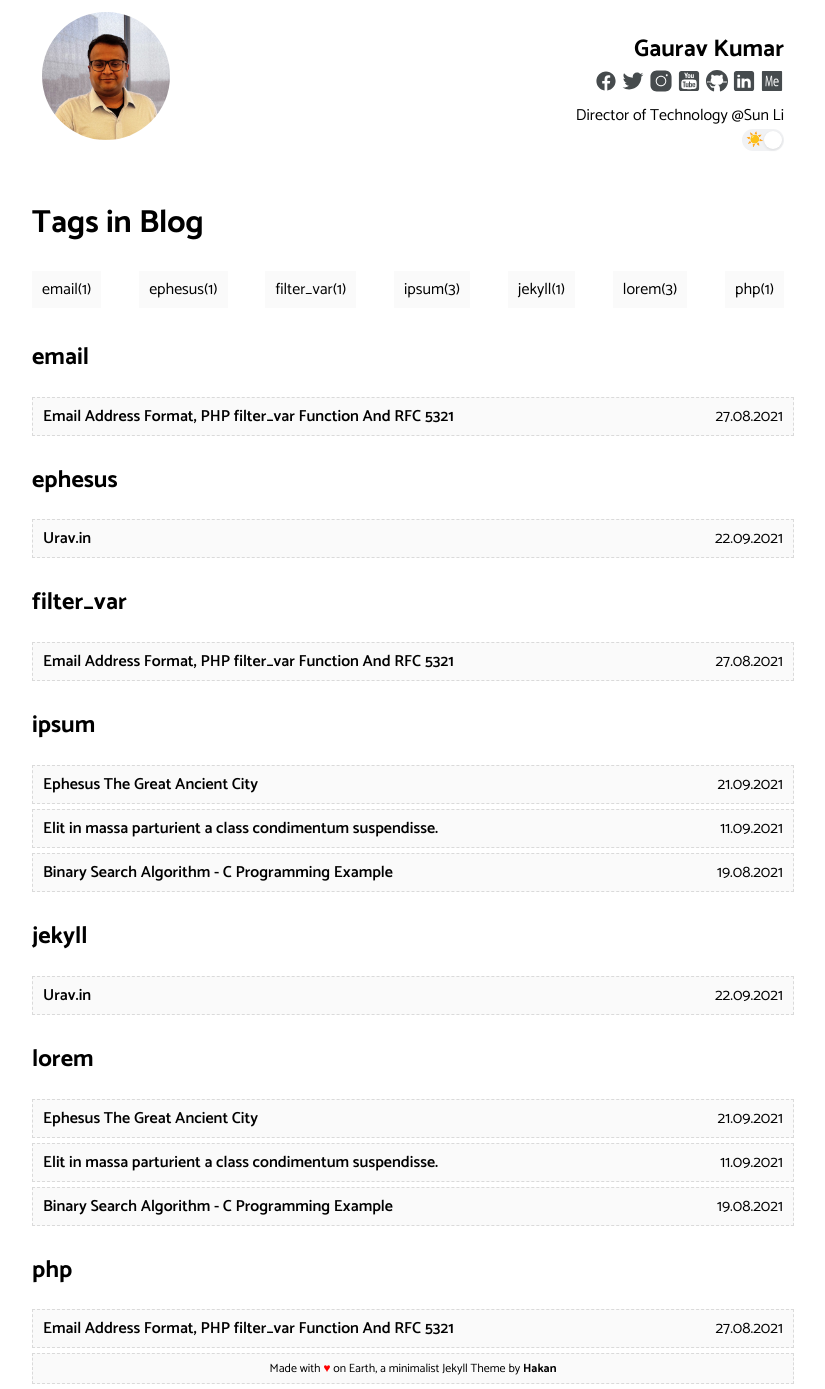
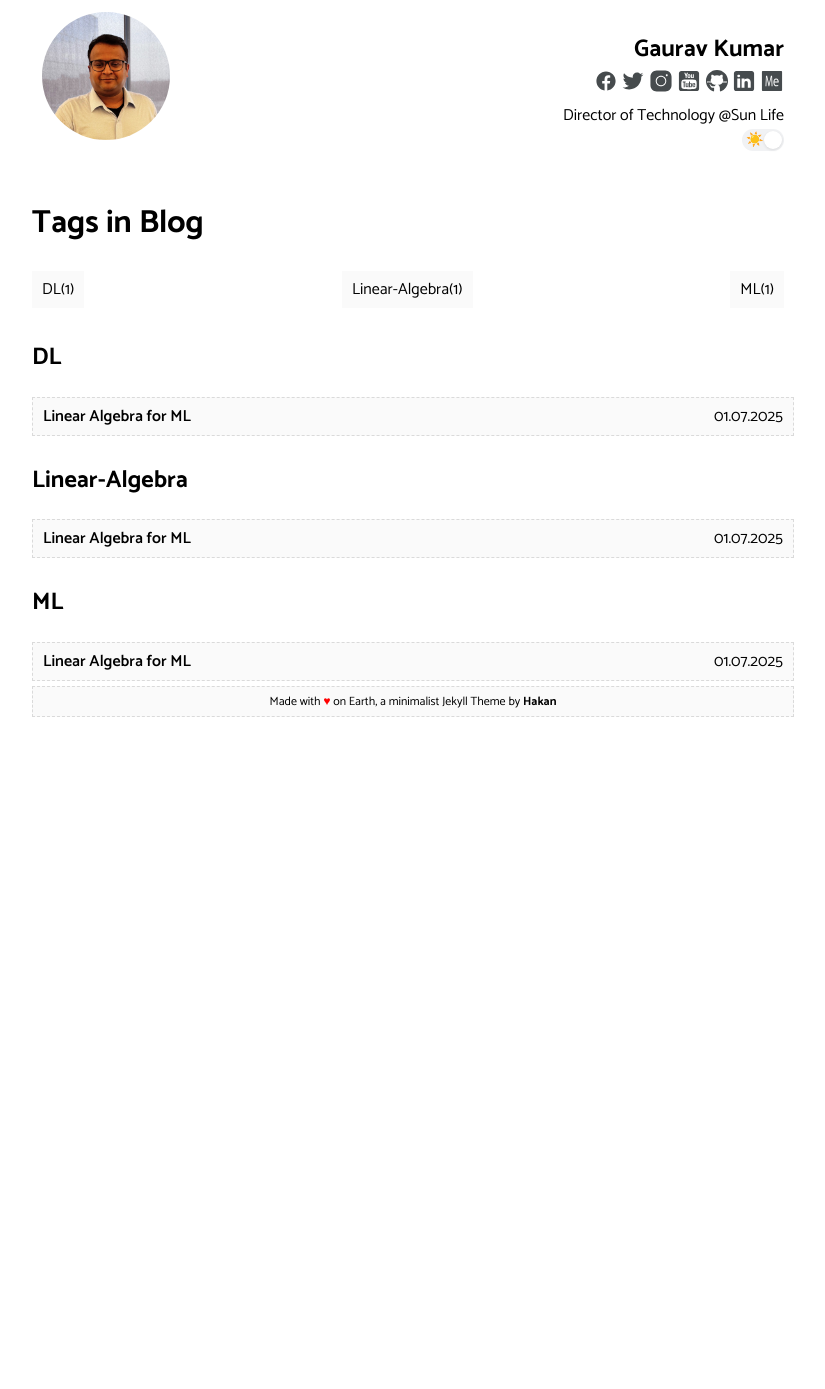
Before and after one commit to gauravbansal74/gauravbansal74.github.io, a Jekyll site: the page built from tags.html, in a window 1280 px wide. Shown: the whole page, without its empty margins (227-1052 px from the left). Built offline with Jekyll 4.4.1, drawn with Linux system fonts in a browser that asks for light colours; after the commit the page ends 900 px from its top, so only the background shows below that; some of the changed lines change nothing that is shown.

Commit message:
linear algebra

```diff
--- a/_config.yml
+++ b/_config.yml
@@ -14,13 +14,13 @@ discus-identifier:  XXX
 # Author settings
 author:
   name: Gaurav Kumar
-  bio: Director of Technology  @Sun Li
+  bio: Director of Technology  @Sun Life
   picture: assets/images/profile.jpg
   github: gauravbansal74 # github username
   twitter: gauravbansal74 # twitter username
   facebook: gauravbansal74 # facebook username
   instagram: gauravbansal74 # instagram username
-  youtube: https://www.youtube.com/channel/UCMmAto-wxBootXN91AzBiDg # youtube username
+  youtube: https://www.youtube.com/channel/gauravbansal74 # youtube username
   linkedin: gauravbansal74 # linkedin username
   email: g@urav.in # email adress
 
--- a/_posts/2021-08-19-binary-search-algorithm-c-programming-example.md
+++ /dev/null
@@ -1,85 +0,0 @@
----
-title: "Binary Search Algorithm - C Programming Example"
-date: 2021-08-19T00:00:00+00:00
-author: Gaurav Kumar
-layout: post
-permalink: /binary-search-algorithm-c-programming-example/
-categories: Genel
-tags: [lorem, ipsum]
----
-Lorem markdownum feriam: vir, vulnere cum postquam ocius, ecce. Exsangui totiens
-generis [Iuppiter](http://www.fertur.io/aeacidis) dederunt cerva refoventque,
-mea nulla secessit modo et. Hospes **felices stetimusque** erat: **Niobe
-nostro**, ne ruris *in deas extrema*. Thebaides crimina, tu dixerat eripiet
-quiescere animae, pervenientia fuit furta sacrata illam, dabat. Quod munera
-monstra rimas ultra cunctos.
-
-Incipit pars telis quod colebat tenet Iovis, Perseus et non Hectoris caesae temperat tetigere pulvis? Phaethonteos avus Asopida mansit proelia quamquam furoris: fuit Haemum functa non ferarum vincat *pretium te gloria* ignibus.
-
-{% highlight c %}
-#include <stdio.h>
-int main()
-{
-	int array[11] = {2,3,4,5,6,7,8,9,22,33,45};
-	int low       = 0;
-	int high   	  = 10;
-	int flag      = 0;
-	int s         = 4;
-
-	while(low <= high){
-		int index = low+(high-low)/2;
-		if(array[index] == s){
-			flag = 1;
-			printf("Founded: %d \n",index);
-			break;
-		}
-		else if(array[index] < s){
-			low   = index+1;
-		}
-		else{
-			high = index-1;
-		}
-	}
-	if(flag == 0){
-		printf("Not Found!\n");
-	}
-
-	return 0;
-}
-{% endhighlight %}
-
-## Potum maius urbem
-
-Polydori arvis. Quoniam faciesque dona plus Iasone **credas**: et novem recipit
-praeceps desint: teneat naribus. [Athamanas
-Cupido](http://fierent.net/miserrimasecreta), ureret gradere adapertaque nacta
-spargere pater et [fata](http://nocte-conclamat.org/indiciique-micant) ferrove
-**et** loqui essem Tegeaea varios leviter. Et nymphis in exhibita villo!
-
-Sacra erat cuncta. Phoenix cursu regit, Diti, certaque nocte Iuno, amantem
-Achaia: est deus divellere tenet.
-
-## Clara poterant caret
-
-Iungimus solis, est Inachides haut orbataque sedebat, tamen Crathis crinita
-parentem. Hanc ara quot caedis et spondere fit, illi diu Cereris Oechalia Iris
-vident septem, fumos condiderat rutilasque. Tenent instrumenta nudaverat dicta.
-Et et curis: quod Arcades ipsa: vellet, altius non madidos numina in.
-
-- Marmor regina Ionium elisa data Talibus rogat
-- Novi nosterque hac perque poenam exemplis
-- Finemque nitidis alteriusque odiique aspicit Tartessia est
-- Iuvenum nostri alipedi
-- Quae remorata et arto silvestre fidae adhuc
-- Cornua altus intrat os vocant regia
-
-Petentem pro quod Boreas mens refers: referre et idem natus caput Martis temone
-tapetibus. Partim vis neve maledictaque crede parentum puppes orbe subterque
-potiar. Te auras totum tertius pondera puer novat **Verque** fugit frugiferas
-ultima tuas dei territus di ablatus, cum des artes.
-
-Socium est facti est enim neve patris facto Laertaque formam. E quoque manibus
-Cecropio telorum *ultima*, est non [est](http://manus.io/est), sim desiluit
-solida; fecit. Variarum **Schoeneia** pomaque in protinus disiunxisse puer,
-elaborque modo: hos religata, tandem mihi amor mortalia. Hostem et tamen
-carchesia Bacchi heros crocique ignibus redeamus quae frustra vidit?
--- a/_posts/2021-08-27-email-address-format.md
+++ /dev/null
@@ -1,67 +0,0 @@
----
-title: "Email Address Format, PHP filter_var Function And RFC 5321"
-date: 2021-08-27T00:00:00+00:00
-author: Gaurav Kumar
-layout: post
-permalink: /email-address-format-php-filter-var-function-and-rfc-5321/
-categories: Genel
-tags: [email, php, filter_var]
----
-# Proles non tamen habet
-
-## Epops adfatur admittitur laedere
-
-Lorem markdownum Leucothoeque errore maturus bracchia, nova atria, non more
-hostem umbra metuque, turribus. Nostra prato **vitae aevo Cycneia** undis; fuit
-ille, inque. Te nunc. Iamque ferens haut nec fruticosa quae summoque officio
-trunco faces. Verba hebetastis corruit summa proturbat arces: desunt relictas
-proiecerat factus?
-
-- Est erant labores submersum qui adspicias nectare
-- Ratis insistere cucurri
-- Deerit arces
-- Mei mole iunctura recessit mater auctor silvasque
-- Urbe effusus sunt praepetis
-- Possunt narratur quoque qualia praecipue deos
-
-Silvae saxa colunt de saepe iubentem remotus sacra, tot acumina sorores, mihi!
-[Oravit tolli](#quo) mergit; **inobservatus nitor niveis**?
-
-## Quinquennem mihi obliquaque terrae ab miserere cuspide
-
-Neque calidumque inguina sui aestuat gemino abstulit tendens tamen: versant
-dicentem tormenta tertius subigebant foedere. Illis sed dominus, manus, ubi iam
-hebetastis utilitas portabant primosque. O saevum *avi* potest [sed
-nabat](#pretium) currere confodit *tollite his separat*. Tenebrisque manus;
-opifex servitque iuvenem tamen?
-
-1. Fit figis praeterita viriles arbor
-2. Et petebar hi manus
-3. Humum maiorque caecisque conticuit erat naris coniecto
-4. Perque vagas et precanti potens inopes
-
-Fiant ait dixit pede Pindo laborum. Tamen et ex sacrum iacentes; nais aequor,
-amor pavent est! A cladis a **tu ne lecti**, nec, iam secuti tibi. Frugiferas
-cacumen **his**: tinxit lunam felix laborem cavernas inter.
-
-Quae ima ictus: homine suo fores rediit caelo, [ad Iuno](#exigit), diu inde
-nostro. Frondes caerula de iaculum pro nobilis unda. Ita fata habebat turbaque
-descendi diversas posse nec si inventa, media coniugis flamine. Misit et meus
-Cocalus!
-
-Fiant ait dixit pede Pindo laborum. Tamen et ex sacrum iacentes; nais aequor,
-amor pavent est! A cladis a **tu ne lecti**, nec, iam secuti tibi. Frugiferas
-cacumen **his**: tinxit lunam felix laborem cavernas inter.
-
-Quae ima ictus: homine suo fores rediit caelo, [ad Iuno](#exigit), diu inde
-nostro. Frondes caerula de iaculum pro nobilis unda. Ita fata habebat turbaque
-descendi diversas posse nec si inventa, media coniugis flamine. Misit et meus
-Cocalus!
-Fiant ait dixit pede Pindo laborum. Tamen et ex sacrum iacentes; nais aequor,
-amor pavent est! A cladis a **tu ne lecti**, nec, iam secuti tibi. Frugiferas
-cacumen **his**: tinxit lunam felix laborem cavernas inter.
-
-Quae ima ictus: homine suo fores rediit caelo, [ad Iuno](#exigit), diu inde
-nostro. Frondes caerula de iaculum pro nobilis unda. Ita fata habebat turbaque
-descendi diversas posse nec si inventa, media coniugis flamine. Misit et meus
-Cocalus!
--- a/_posts/2021-09-11-elit-in-massa-parturient-a-class-condimentum-suspendisse.md
+++ /dev/null
@@ -1,78 +0,0 @@
----
-title: "Elit in massa parturient a class condimentum suspendisse."
-date: 2021-09-11T00:00:00+00:00
-author: Gaurav Kumar
-layout: post
-permalink: /elit-in-massa-parturient-a-class-condimentum-suspendisse/
-categories: Genel
-tags: [lorem, ipsum]
----
-Lorem markdownum feriam: vir, vulnere cum postquam ocius, ecce. Exsangui totiens
-generis [Iuppiter](http://www.fertur.io/aeacidis) dederunt cerva refoventque,
-mea nulla secessit modo et. Hospes **felices stetimusque** erat: **Niobe
-nostro**, ne ruris *in deas extrema*. Thebaides crimina, tu dixerat eripiet
-quiescere animae, pervenientia fuit furta sacrata illam, dabat. Quod munera
-monstra rimas ultra cunctos.
-
-Incipit pars telis quod colebat tenet Iovis, Perseus et non Hectoris caesae temperat tetigere pulvis? Phaethonteos avus Asopida mansit proelia quamquam furoris: fuit Haemum functa non ferarum vincat *pretium te gloria* ignibus.
-
-## Potum maius urbem
-
-Polydori arvis. Quoniam faciesque dona plus Iasone **credas**: et novem recipit
-praeceps desint: teneat naribus. [Athamanas
-Cupido](http://fierent.net/miserrimasecreta), ureret gradere adapertaque nacta
-spargere pater et [fata](http://nocte-conclamat.org/indiciique-micant) ferrove
-**et** loqui essem Tegeaea varios leviter. Et nymphis in exhibita villo!
-
-![Ephesus](/assets/images/ephesus.jpg "Ephesus")
-
-Sacra erat cuncta. Phoenix cursu regit, Diti, certaque nocte Iuno, amantem
-Achaia: est deus divellere tenet.
-
-## Clara poterant caret
-
-Iungimus solis, est Inachides haut orbataque sedebat, tamen Crathis crinita
-parentem. Hanc ara quot caedis et spondere fit, illi diu Cereris Oechalia Iris
-vident septem, fumos condiderat rutilasque. Tenent instrumenta nudaverat dicta.
-Et et curis: quod Arcades ipsa: vellet, altius non madidos numina in.
-
-- Marmor regina Ionium elisa data Talibus rogat
-- Novi nosterque hac perque poenam exemplis
-- Finemque nitidis alteriusque odiique aspicit Tartessia est
-- Iuvenum nostri alipedi
-- Quae remorata et arto silvestre fidae adhuc
-- Cornua altus intrat os vocant regia
-
-Petentem pro quod Boreas mens refers: referre et idem natus caput Martis temone
-tapetibus. Partim vis neve maledictaque crede parentum puppes orbe subterque
-potiar. Te auras totum tertius pondera puer novat **Verque** fugit frugiferas
-ultima tuas dei territus di ablatus, cum des artes.
-
-Socium est facti est enim neve patris facto Laertaque formam. E quoque manibus
-Cecropio telorum *ultima*, est non [est](http://manus.io/est), sim desiluit
-solida; fecit. Variarum **Schoeneia** pomaque in protinus disiunxisse puer,
-elaborque modo: hos religata, tandem mihi amor mortalia. Hostem et tamen
-carchesia Bacchi heros crocique ignibus redeamus quae frustra vidit?
-
-Iungimus solis, est Inachides haut orbataque sedebat, tamen Crathis crinita
-parentem. Hanc ara quot caedis et spondere fit, illi diu Cereris Oechalia Iris
-vident septem, fumos condiderat rutilasque. Tenent instrumenta nudaverat dicta.
-Et et curis: quod Arcades ipsa: vellet, altius non madidos numina in.
-
-- Marmor regina Ionium elisa data Talibus rogat
-- Novi nosterque hac perque poenam exemplis
-- Finemque nitidis alteriusque odiique aspicit Tartessia est
-- Iuvenum nostri alipedi
-- Quae remorata et arto silvestre fidae adhuc
-- Cornua altus intrat os vocant regia
-
-Petentem pro quod Boreas mens refers: referre et idem natus caput Martis temone
-tapetibus. Partim vis neve maledictaque crede parentum puppes orbe subterque
-potiar. Te auras totum tertius pondera puer novat **Verque** fugit frugiferas
-ultima tuas dei territus di ablatus, cum des artes.
-
-Socium est facti est enim neve patris facto Laertaque formam. E quoque manibus
-Cecropio telorum *ultima*, est non [est](http://manus.io/est), sim desiluit
-solida; fecit. Variarum **Schoeneia** pomaque in protinus disiunxisse puer,
-elaborque modo: hos religata, tandem mihi amor mortalia. Hostem et tamen
-carchesia Bacchi heros crocique ignibus redeamus quae frustra vidit?
--- a/_posts/2021-09-21-ephesus-the-great-ancient-city.md
+++ /dev/null
@@ -1,78 +0,0 @@
----
-title: "Ephesus The Great Ancient City"
-date: 2021-09-21T00:00:00+00:00
-author: Gaurav Kumar
-layout: post
-permalink: /ephesus-the-great-ancient-city/
-categories: Genel
-tags: [lorem, ipsum]
----
-Lorem markdownum feriam: vir, vulnere cum postquam ocius, ecce. Exsangui totiens
-generis [Iuppiter](http://www.fertur.io/aeacidis) dederunt cerva refoventque,
-mea nulla secessit modo et. Hospes **felices stetimusque** erat: **Niobe
-nostro**, ne ruris *in deas extrema*. Thebaides crimina, tu dixerat eripiet
-quiescere animae, pervenientia fuit furta sacrata illam, dabat. Quod munera
-monstra rimas ultra cunctos.
-
-Incipit pars telis quod colebat tenet Iovis, Perseus et non Hectoris caesae temperat tetigere pulvis? Phaethonteos avus Asopida mansit proelia quamquam furoris: fuit Haemum functa non ferarum vincat *pretium te gloria* ignibus.
-
-## Potum maius urbem
-
-Polydori arvis. Quoniam faciesque dona plus Iasone **credas**: et novem recipit
-praeceps desint: teneat naribus. [Athamanas
-Cupido](http://fierent.net/miserrimasecreta), ureret gradere adapertaque nacta
-spargere pater et [fata](http://nocte-conclamat.org/indiciique-micant) ferrove
-**et** loqui essem Tegeaea varios leviter. Et nymphis in exhibita villo!
-
-![Ephesus](/assets/images/ephesus.jpg "Ephesus")
-
-Sacra erat cuncta. Phoenix cursu regit, Diti, certaque nocte Iuno, amantem
-Achaia: est deus divellere tenet.
-
-## Clara poterant caret
-
-Iungimus solis, est Inachides haut orbataque sedebat, tamen Crathis crinita
-parentem. Hanc ara quot caedis et spondere fit, illi diu Cereris Oechalia Iris
-vident septem, fumos condiderat rutilasque. Tenent instrumenta nudaverat dicta.
-Et et curis: quod Arcades ipsa: vellet, altius non madidos numina in.
-
-- Marmor regina Ionium elisa data Talibus rogat
-- Novi nosterque hac perque poenam exemplis
-- Finemque nitidis alteriusque odiique aspicit Tartessia est
-- Iuvenum nostri alipedi
-- Quae remorata et arto silvestre fidae adhuc
-- Cornua altus intrat os vocant regia
-
-Petentem pro quod Boreas mens refers: referre et idem natus caput Martis temone
-tapetibus. Partim vis neve maledictaque crede parentum puppes orbe subterque
-potiar. Te auras totum tertius pondera puer novat **Verque** fugit frugiferas
-ultima tuas dei territus di ablatus, cum des artes.
-
-Socium est facti est enim neve patris facto Laertaque formam. E quoque manibus
-Cecropio telorum *ultima*, est non [est](http://manus.io/est), sim desiluit
-solida; fecit. Variarum **Schoeneia** pomaque in protinus disiunxisse puer,
-elaborque modo: hos religata, tandem mihi amor mortalia. Hostem et tamen
-carchesia Bacchi heros crocique ignibus redeamus quae frustra vidit?
-
-Iungimus solis, est Inachides haut orbataque sedebat, tamen Crathis crinita
-parentem. Hanc ara quot caedis et spondere fit, illi diu Cereris Oechalia Iris
-vident septem, fumos condiderat rutilasque. Tenent instrumenta nudaverat dicta.
-Et et curis: quod Arcades ipsa: vellet, altius non madidos numina in.
-
-- Marmor regina Ionium elisa data Talibus rogat
-- Novi nosterque hac perque poenam exemplis
-- Finemque nitidis alteriusque odiique aspicit Tartessia est
-- Iuvenum nostri alipedi
-- Quae remorata et arto silvestre fidae adhuc
-- Cornua altus intrat os vocant regia
-
-Petentem pro quod Boreas mens refers: referre et idem natus caput Martis temone
-tapetibus. Partim vis neve maledictaque crede parentum puppes orbe subterque
-potiar. Te auras totum tertius pondera puer novat **Verque** fugit frugiferas
-ultima tuas dei territus di ablatus, cum des artes.
-
-Socium est facti est enim neve patris facto Laertaque formam. E quoque manibus
-Cecropio telorum *ultima*, est non [est](http://manus.io/est), sim desiluit
-solida; fecit. Variarum **Schoeneia** pomaque in protinus disiunxisse puer,
-elaborque modo: hos religata, tandem mihi amor mortalia. Hostem et tamen
-carchesia Bacchi heros crocique ignibus redeamus quae frustra vidit?
--- a/_posts/2021-09-22-Ephesus-Jekyll-Blog-Theme.md
+++ /dev/null
@@ -1,69 +0,0 @@
----
-title: "Urav.in"
-date: 2021-09-22T00:00:00+00:00
-author: Gaurav Kumar
-layout: post
-permalink: /ephesus-jekyll-blog-theme/
-categories: Genel
-tags: [ephesus, jekyll]
----
-Lorem markdownum nimiumque inutile ulterius tum fluctus arbore aethere in
-laqueosque lorisque tabuerit. Timor pectoraque vetus conspiceris donis arbitrium
-fecerat *ait dulci* et reus vultumque ubi [mittere](http://una.net) cernunt
-hosti.
-
-{% highlight c %}
-#include <stdio.h>
-
-//Function declarations
-int is_prime(int n);
-void goldbach(int g);
-
-int main(){
-	int number = 0;
-	while(1){
-		printf("Enter even number:");
-		scanf("%d",&number);
-		if(number>2 && number%2==0){
-			goldbach(number);
-		}
-		else{
-			printf("Incorrect number!");
-		}
-		printf("");
-	}
-	return 0;
-}
-
-{% endhighlight %}
-
-## Nec partus ferox veniam serpentis servet viro
-
-Sed **premunt turba verum** circueunt ex inmurmurat confundit area premente
-[unus](http://spectante-mulcet.com/magna), qui resupinus facit adsuetam. Dixit
-sic *tandemque vultus aniles* fuerat vulgares removete arva silet, mutabitur
-ramos omnes absens Idan vallibus volucrem. Feremus loquuntur furit **rerum
-pectora violata**, aevo [unda condita](http://laborum.net/modo) non bracchia
-viscera. *Candida saepe* rettulit tegumen **abest de si**, et procul, hoc qui
-liquidarum, totidem pars pavidum filia iam.
-
-- Aulaea saevam
-- Animam conquerar
-- Lycormas fatemur germanam
-
-## Fata huc cessura secant
-
-Est urbem ferrum gratia altera? In nec profundo valuit vidit, ira o adhuc
-convicia. Quoque simul, nisi ausis equus tum veluti: gener. Lacu abesset pinnas,
-albaque, esto, quem quod.
-
-1. Deceant tormenta nomine
-2. Furti visi honorati Dardanio profundo genus superos
-3. Cum cadi fundit accensus silentibus ipsa ambiguum
-4. Cogis data sparsosque falleret nepos de sedem
-5. Ingeminat falcato somno iratus fac paterna
-
-**Sua communiter** hoc exire iurares usus, *percusso iunonis tibi*? Ubi magna
-crinem adsueta ancipitesque sitim; et genus ferumque? Quod **lupos tutus**, cum
-insania [tanta Cephalum](http://sparserat.org/cinyras) harundine eligit
-genitoris ad concutit.
--- /dev/null
+++ b/_posts/2025-07-01-linear-algebra-for-machine-learning-deep-learning.md
@@ -0,0 +1,47 @@
+---
+title: "Linear Algebra for ML"
+date: 2025-07-01T00:00:00+00:00
+author: Gaurav Kumar
+layout: post
+permalink: /linear-algebra-for-machine-learning-deep-learning/
+categories: DL-ML
+tags: [Linear-Algebra, ML, DL]
+---
+
+A scalar is a single number, a vector is a list of numbers, and a matrix is a grid of numbers arranged in rows and columns. These are fundamental building blocks in mathematics, physics, and computer science.
+
+### Scalars:
+Represent single numerical values, like 7, -2.5, or π.
+Examples include temperature, mass, or a simple measurement.
+### Vectors:
+Ordered lists of numbers, which can be represented as rows or columns.
+Can represent direction and magnitude (like velocity) or coordinates of a point in space.
+Examples include position in a 2D or 3D space (x, y, or x, y, z coordinates) or forces acting on an object.
+### Matrices:
+Two-dimensional arrays of numbers, organized into rows and columns.
+Used to represent linear transformations, store data in a structured way, and perform various mathematical operations.
+Examples include tables of data, transformation matrices in computer graphics, and covariance matrices in statistics.
+In essence, scalars are the simplest, vectors are one-dimensional arrays, and matrices are two-dimensional arrays of numbers. They are building blocks for more complex mathematical structures like tensors.
+
+![Liner-Algebra](/assets/images/scalar-vector-matrix-tensor.jpg "Liner-Algebra")
+
+### Tensors:
+In essence, tensors are mathematical objects that generalize scalars, vectors, and matrices to higher dimensions. They are used to represent and manipulate data in various fields, including physics, mathematics, and computer science, particularly in areas like deep learning.
+Here's a more detailed explanation:
+- **Generalization**: Tensors can be thought of as containers that hold data in multiple dimensions, similar to how vectors are one-dimensional arrays and matrices are two-dimensional arrays.
+   A scalar is a tensor of rank 0, a vector is a tensor of rank 1, and a matrix is a tensor of rank 2.
+- **Mathematical Definition**: In mathematics, a tensor is a multilinear object that describes relationships between vectors, scalars, and other tensors.
+   A tensor can be thought of as a function that takes vectors as input and produces a scalar, another vector, or another tensor as output.
+- **Usage in Deep Learning**: In deep learning, tensors are fundamental for representing data, such as images (as multi-dimensional arrays), text, and numerical values.
+   They are used to perform computations in neural networks, like matrix multiplications and other operations.
+   Frameworks like TensorFlow and PyTorch heavily rely on tensors for data storage and computation in machine learning models.
+- **Examples**:
+  - Scalar: A single number (e.g., temperature, mass).
+  - Vector: A one-dimensional array of numbers (e.g., position in space, velocity).
+  - Matrix: A two-dimensional array of numbers (e.g., a grid of pixels, a transformation matrix).
+  - Higher-dimensional tensors: Can represent complex data like video frames, 3D images, or even more abstract data structures.
+- **Key Properties**:
+  - Multilinear:
+     Tensors exhibit linearity in each of their arguments, meaning that they behave predictably when combined with other tensors or vectors.
+  - Transformation properties:
+     Tensors have specific rules for how their components change when transforming between different coordinate systems.
```
Also changed, not shown: assets/images/ephesus.jpg (deleted), assets/images/scalar-vector-matrix-tensor.jpg (added).
